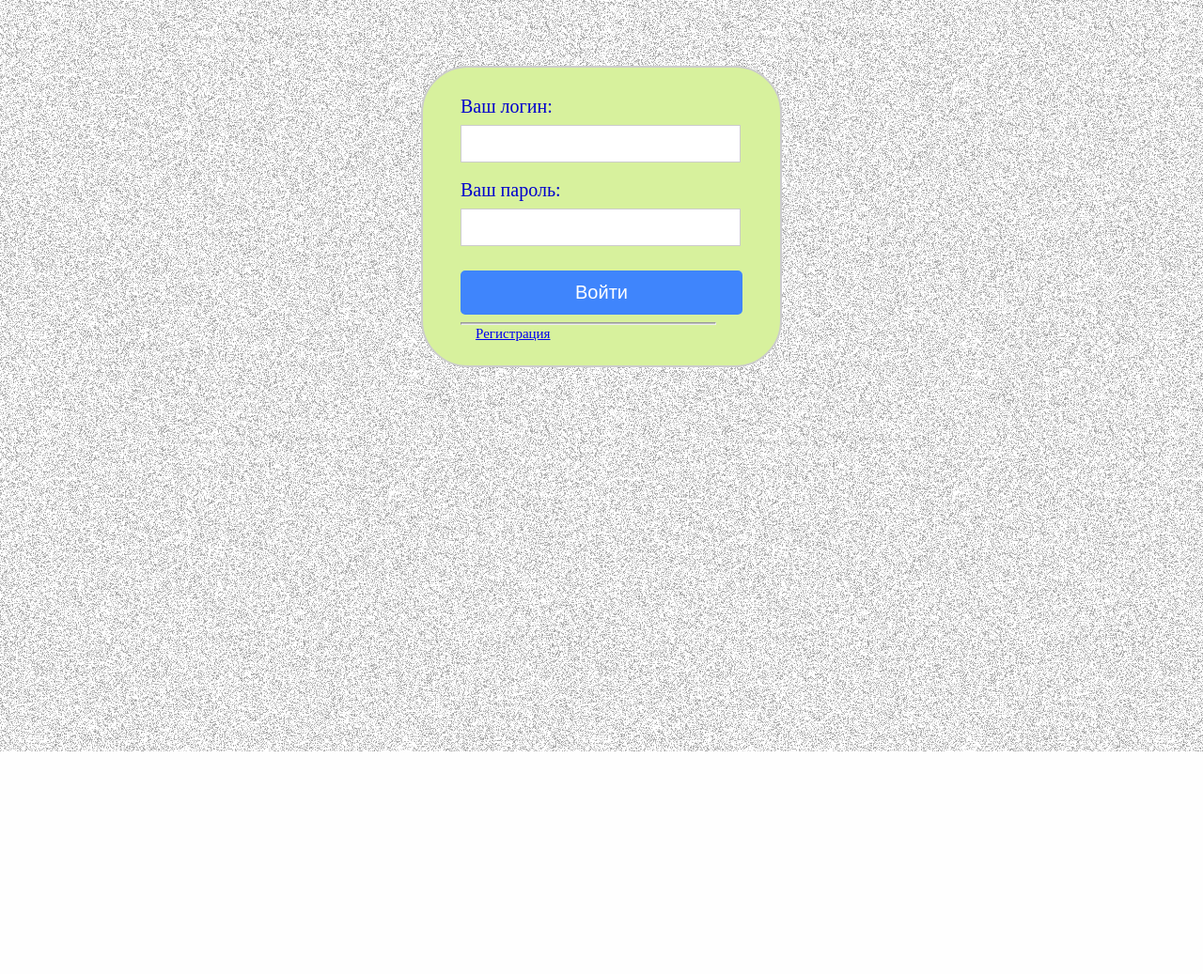
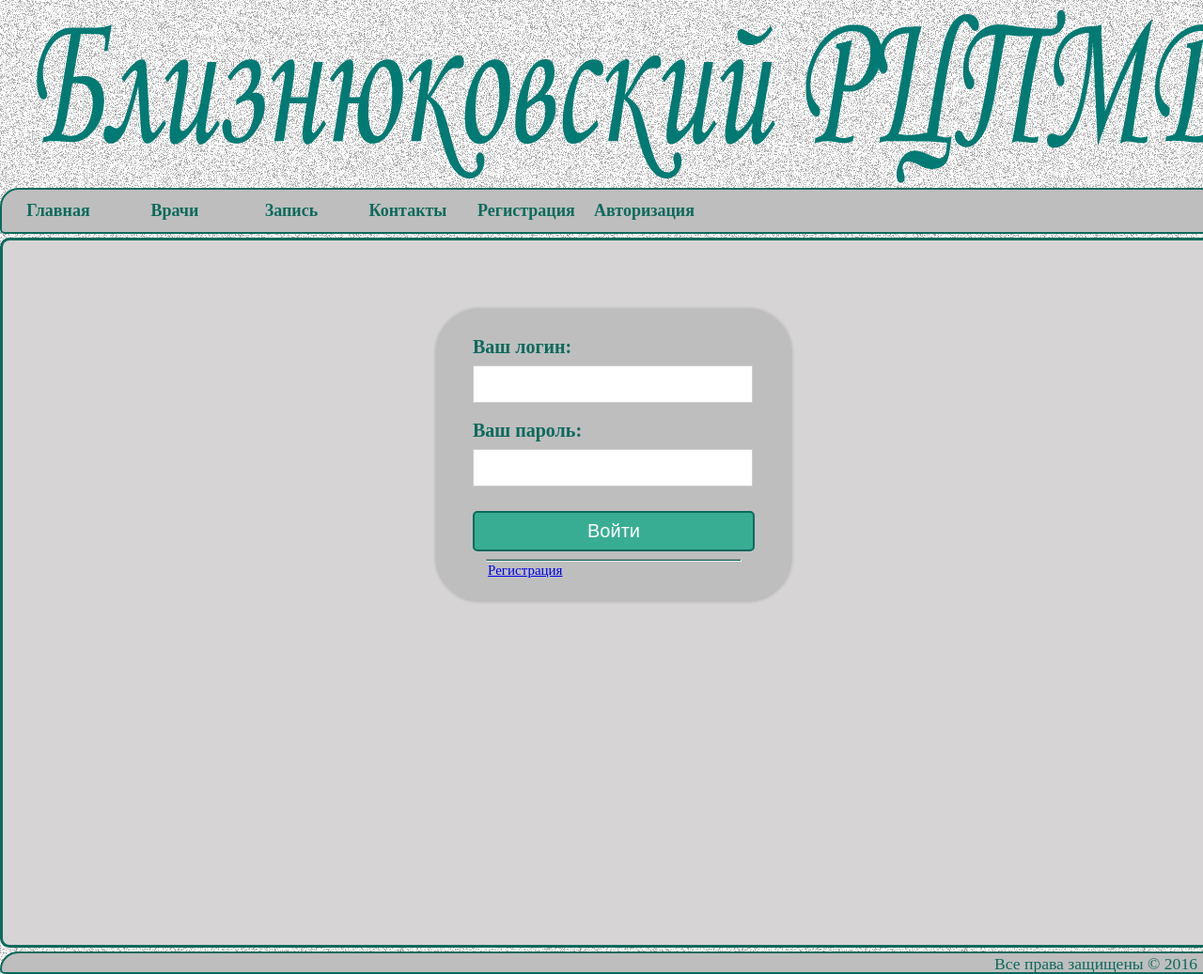
Before and after one commit to vodyanickij/Blyznykiy, a PHP site: page /views/login.php in a window 1280 px wide. Shown: the whole page at 94% size. Before the commit the page ends 800 px from the top, so only its background shows below. Run offline with PHP 8.4, Linux system fonts and the light colour scheme.

Commit message:
добавил header

```diff
--- /dev/null
+++ b/n/footer.php
@@ -0,0 +1,6 @@
+<footer>
+    <div id='right'>Все права защищены &copy <?=date('Y')?></div>
+</footer>
+
+</body>
+</html>
--- /dev/null
+++ b/n/header.php
@@ -0,0 +1,19 @@
+<!DOCTYPE html>
+<html>
+<head>
+    <meta charset="UTF-8">
+    <link rel="stylesheet" type="text/css" href="../style/style.css" />
+    <title>Близнюковский РЦПМД</title>
+</head>
+<body>
+    <header>
+        <div id="logo">  </div>
+            <ul id="navbar">
+                <li><a href="#">Главная</a></li>
+                <li><a href="#">Врачи</a></li>
+                <li><a href="#">Запись</a></li>
+                <li><a href="#">Контакты</a></li>
+                <li><a href="../views/reg.php">Регистрация</a></li>
+                <li><a href="../views/login.php">Авторизация</a></li>
+            </ul>
+    </header>
--- a/style/style.css
+++ b/style/style.css
@@ -13,7 +13,7 @@ body {
  div#logo {
     width:1000;
     height:200px;
-    background:url('../image/img4.png') no-repeat;
+    background:url('../image/img2.png') no-repeat;
 }
 
 /*меню*/
@@ -83,18 +83,7 @@ footer{
 }
 
 
-hr {
-    background-color : #bebebe;
-    height: 1px;
-    width: 270px;
-    margin: 1 auto;
-}
-
-label{
-    color: #0000CD;
-    font-size: 20px;
-    font-family: 'Times New Roman';
-}
+/*форма авторизации и регистрации*/
 
 #login{
     width: 300px;
@@ -104,7 +93,14 @@ label{
     border: 2px solid #ccc;
     padding: 30px 40px 25px;
     margin-top: 70px;
-    background: #D7F19D;
+    background: #bebebe;
+}
+
+label{
+    color: hsl(171, 81%, 23%);
+    font-size: 20px;
+    font-weight: bold;
+    font-family: 'Times New Roman';
 }
 
 input[type=text],input[type=password],input[type=email]{
@@ -120,9 +116,9 @@ input[type=text],input[type=password],input[type=email]{
 input[type=submit]{
     width: 100%;
     margin-top: 8px;
-    background-color:#3F85FC;
+    background-color:#39AD94;
     color: white;
-    border: 4px solid #3F85FC;
+    border: 2px solid hsl(171, 81%, 23%);
     padding: 8px;
     font-size:20px;
     cursor:pointer;
@@ -135,3 +131,10 @@ a{
     font-size:15px;
     font-family:'Times New Roman';
 }
+
+hr {
+    background-color : hsl(171, 81%, 23%);
+    height: 1px;
+    width: 270px;
+    margin:  auto;
+}
--- a/views/login.php
+++ b/views/login.php
@@ -1,15 +1,8 @@
-<!DOCTYPE HTML>
-<html>
-<head>
-    <title>Авторизация</title>
-    <link rel="stylesheet" type="text/css" href="../style/style.css" />
-    <meta http-equiv="Content-Type" content="text/html; charset=utf-8">
-</head>
-<body>
+<?php include("../n/header.php")?>
 
-
+   <div id='wrapper'>
     <div id = "login">
-            <form action="views/login.php" method="post">
+            <form action="log.php" method="post">
             <label>Ваш логин:</label>
             <input type="text" name="login" size="15" maxlength="15" /><br /><br />
             <label>Ваш пароль:</label>
@@ -19,6 +12,6 @@
             <a href="reg.php">Регистрация</a>
             </form>
     </div>
+    </div>
 
-</body>
-</html>
+<?php include("../n/footer.php")?>
--- a/views/save_user.php
+++ b/views/save_user.php
@@ -32,7 +32,9 @@ if(isset($_POST['submit']))
     $result = mysql_query($query);
 
     if($result == true){
-        echo "Вы успешно зарегистрированы! <br><a href='../index.php'>Главная страница</a>";
+        echo'<script type="text/javascript">
+window.location = "login.php"
+</script>';
     }else{
         echo "Error! ----> ". mysql_error();
     }
```
Also changed, not shown: index.php (+2 -25 lines), views/reg.php (+7 -11 lines).
